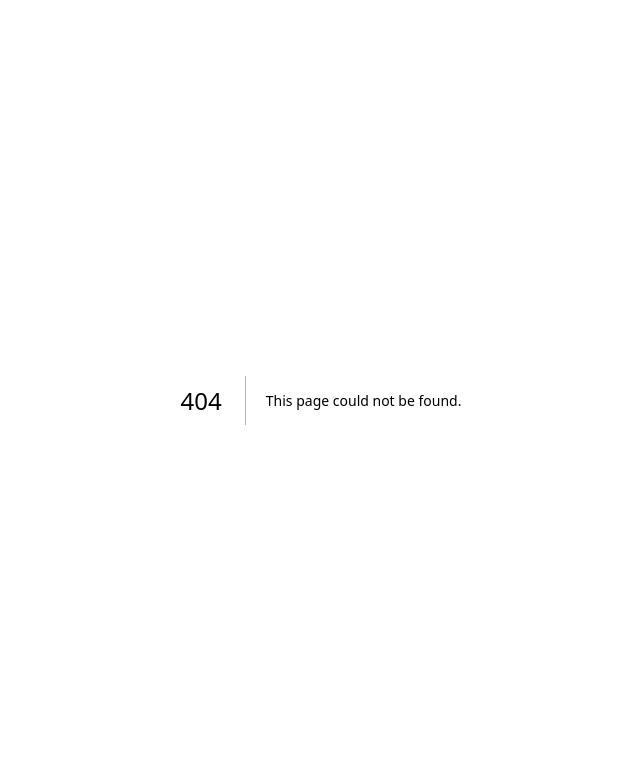
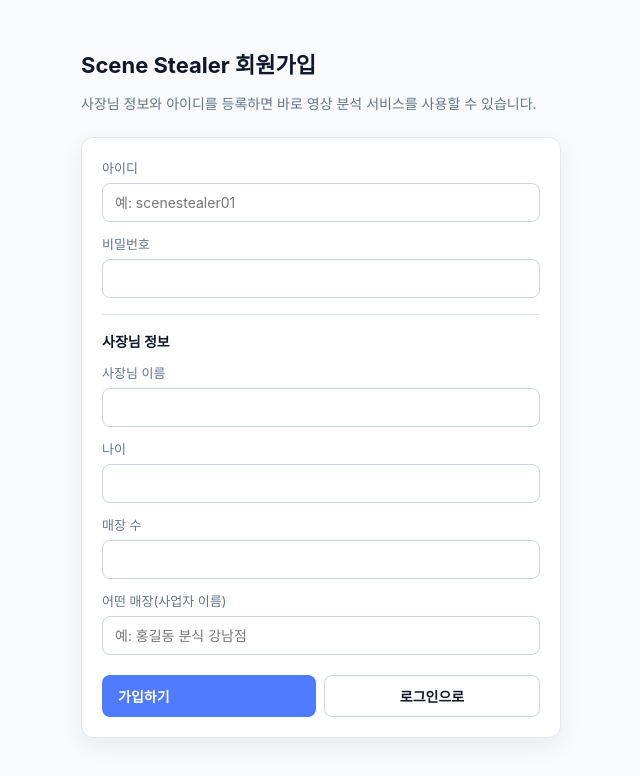
Before and after one commit to gabrielahn-prod/scene-stiller, a Next.js app in the folder web/: page /signup in a window 1280 px wide. Before the commit this address had no page. Shown: the top 776 px of the page, without its empty margins (319-959 px from the left). Built offline with nearby package versions, Linux system fonts and the light colour scheme.

Commit message:
Edit: login

```diff
--- a/web/app/dashboard/layout.tsx
+++ b/web/app/dashboard/layout.tsx
@@ -28,7 +28,7 @@
       >
         <nav style={{ display: "flex", gap: 16, alignItems: "center" }}>
           <Link href="/dashboard/videos" style={{ fontWeight: 700 }}>
-            nonMarket
+            Scene Stealer
           </Link>
           <Link href="/dashboard/videos" style={{ fontSize: 14, color: "#64748b" }}>
             내 영상
--- a/web/app/layout.tsx
+++ b/web/app/layout.tsx
@@ -2,7 +2,7 @@
 import "./globals.css";
 
 export const metadata: Metadata = {
-  title: "nonMarket · 이상행동 탐지 데모",
+  title: "Scene Stealer · 이상행동 탐지 데모",
   description: "영상 업로드 → 포즈 추출 → 이상행동 클립 → 유저별 보고서",
 };
 
--- a/web/app/login/actions.ts
+++ b/web/app/login/actions.ts
@@ -5,7 +5,7 @@
 import { createClient as createAdminClient } from "@supabase/supabase-js";
 import { createClient } from "@/lib/supabase/server";
 
-const INTERNAL_EMAIL_DOMAIN = "nonmarket.app";
+const INTERNAL_EMAIL_DOMAIN = "scene-stealer.app";
 
 function getText(formData: FormData, name: string) {
   return String(formData.get(name) ?? "").trim();
@@ -93,7 +93,7 @@
     email = identifierToEmail(getText(formData, "identifier"));
     metadata = getOwnerMetadata(formData);
   } catch (error) {
-    redirect(`/login?error=${encodeURIComponent((error as Error).message)}`);
+    redirect(`/signup?error=${encodeURIComponent((error as Error).message)}`);
   }
 
   const identifier = getText(formData, "identifier").toLowerCase();
@@ -102,7 +102,7 @@
 
   if (!serviceRoleKey) {
     redirect(
-      `/login?error=${encodeURIComponent(
+      `/signup?error=${encodeURIComponent(
         "회원가입 설정이 필요합니다. Vercel에 SUPABASE_SERVICE_ROLE_KEY를 추가해주세요."
       )}`
     );
@@ -123,7 +123,7 @@
   });
 
   if (createError) {
-    redirect(`/login?error=${encodeURIComponent(createError.message)}`);
+    redirect(`/signup?error=${encodeURIComponent(createError.message)}`);
   }
 
   const userId = createdUser.user?.id;
@@ -135,7 +135,7 @@
   const { error: signInError } = await supabase.auth.signInWithPassword({ email, password });
 
   if (signInError) {
-    redirect(`/login?error=${encodeURIComponent(signInError.message)}`);
+    redirect(`/signup?error=${encodeURIComponent(signInError.message)}`);
   }
 
   revalidatePath("/", "layout");
--- /dev/null
+++ b/web/app/signup/page.tsx
@@ -0,0 +1,107 @@
+import Link from "next/link";
+import { signUp } from "@/app/login/actions";
+
+export default function SignupPage({
+  searchParams,
+}: {
+  searchParams: { error?: string; notice?: string };
+}) {
+  return (
+    <div className="container" style={{ maxWidth: 520 }}>
+      <h1 style={{ fontSize: 22, marginBottom: 4 }}>Scene Stealer 회원가입</h1>
+      <p style={{ color: "#64748b", fontSize: 14, marginBottom: 24 }}>
+        사장님 정보와 아이디를 등록하면 바로 영상 분석 서비스를 사용할 수 있습니다.
+      </p>
+
+      <form className="card" style={{ display: "flex", flexDirection: "column", gap: 12 }}>
+        <label style={{ fontSize: 13, color: "#64748b" }}>
+          아이디
+          <input
+            type="text"
+            name="identifier"
+            required
+            minLength={3}
+            maxLength={32}
+            pattern="[a-z0-9._-]+"
+            autoComplete="username"
+            placeholder="예: scenestealer01"
+            style={{ marginTop: 6 }}
+          />
+        </label>
+        <label style={{ fontSize: 13, color: "#64748b" }}>
+          비밀번호
+          <input
+            type="password"
+            name="password"
+            required
+            minLength={6}
+            autoComplete="new-password"
+            style={{ marginTop: 6 }}
+          />
+        </label>
+
+        <div
+          style={{
+            borderTop: "1px solid #e2e8f0",
+            marginTop: 4,
+            paddingTop: 16,
+            display: "grid",
+            gap: 12,
+          }}
+        >
+          <p style={{ color: "#0f172a", fontSize: 14, fontWeight: 700, margin: 0 }}>
+            사장님 정보
+          </p>
+          <label style={{ fontSize: 13, color: "#64748b" }}>
+            사장님 이름
+            <input
+              type="text"
+              name="ownerName"
+              required
+              autoComplete="name"
+              style={{ marginTop: 6 }}
+            />
+          </label>
+          <label style={{ fontSize: 13, color: "#64748b" }}>
+            나이
+            <input type="number" name="ownerAge" required min={1} max={120} style={{ marginTop: 6 }} />
+          </label>
+          <label style={{ fontSize: 13, color: "#64748b" }}>
+            매장 수
+            <input type="number" name="storeCount" required min={1} max={999} style={{ marginTop: 6 }} />
+          </label>
+          <label style={{ fontSize: 13, color: "#64748b" }}>
+            어떤 매장(사업자 이름)
+            <input
+              type="text"
+              name="businessName"
+              required
+              placeholder="예: 홍길동 분식 강남점"
+              style={{ marginTop: 6 }}
+            />
+          </label>
+        </div>
+
+        {searchParams.error && (
+          <p style={{ color: "#dc2626", fontSize: 13 }}>{searchParams.error}</p>
+        )}
+        {searchParams.notice && (
+          <p style={{ color: "#15803d", fontSize: 13 }}>{searchParams.notice}</p>
+        )}
+
+        <div style={{ display: "flex", gap: 8, marginTop: 8 }}>
+          <button className="btn" formAction={signUp} style={{ flex: 1 }}>
+            가입하기
+          </button>
+          <Link
+            className="btn btn-secondary"
+            href="/login"
+            style={{ flex: 1, justifyContent: "center", textDecoration: "none" }}
+          >
+            로그인으로
+          </Link>
+        </div>
+      </form>
+    </div>
+  );
+}
--- a/web/package.json
+++ b/web/package.json
@@ -1,5 +1,5 @@
 {
-  "name": "nonmarket-web",
+  "name": "scene-stealer-web",
   "version": "0.1.0",
   "private": true,
   "scripts": {
```
Also changed, not shown: web/app/login/page.tsx (+13 -50 lines), 1 other file (tests, documents, lock files or other folders).
